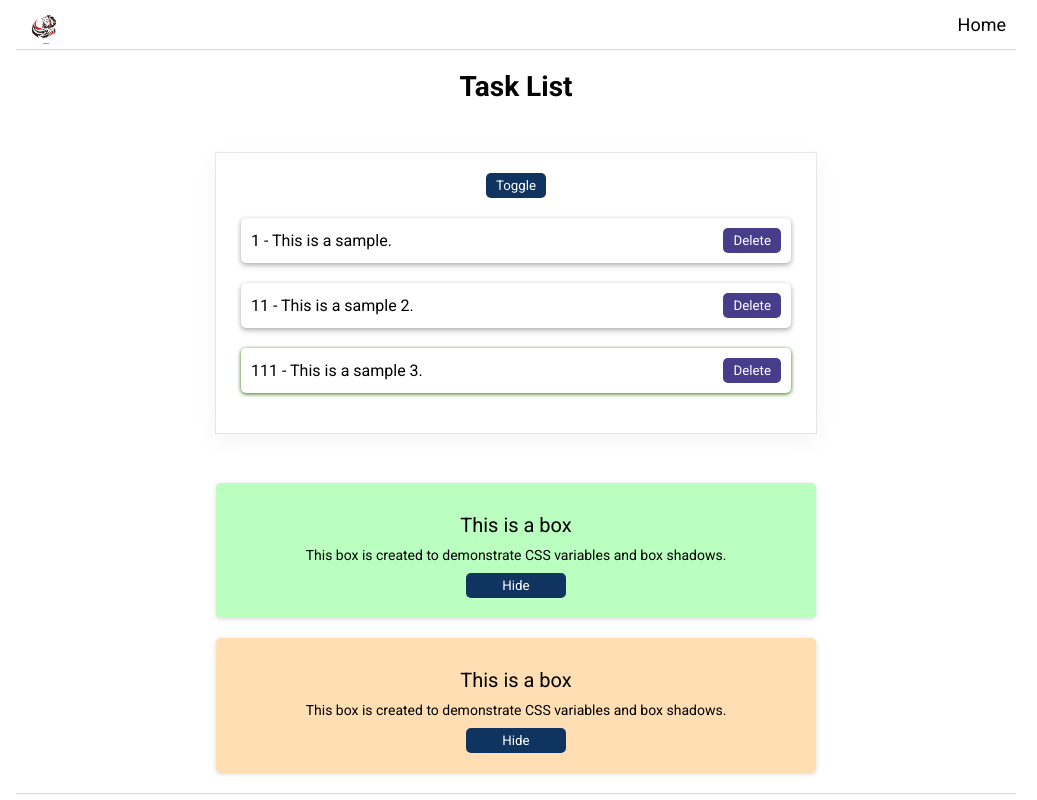
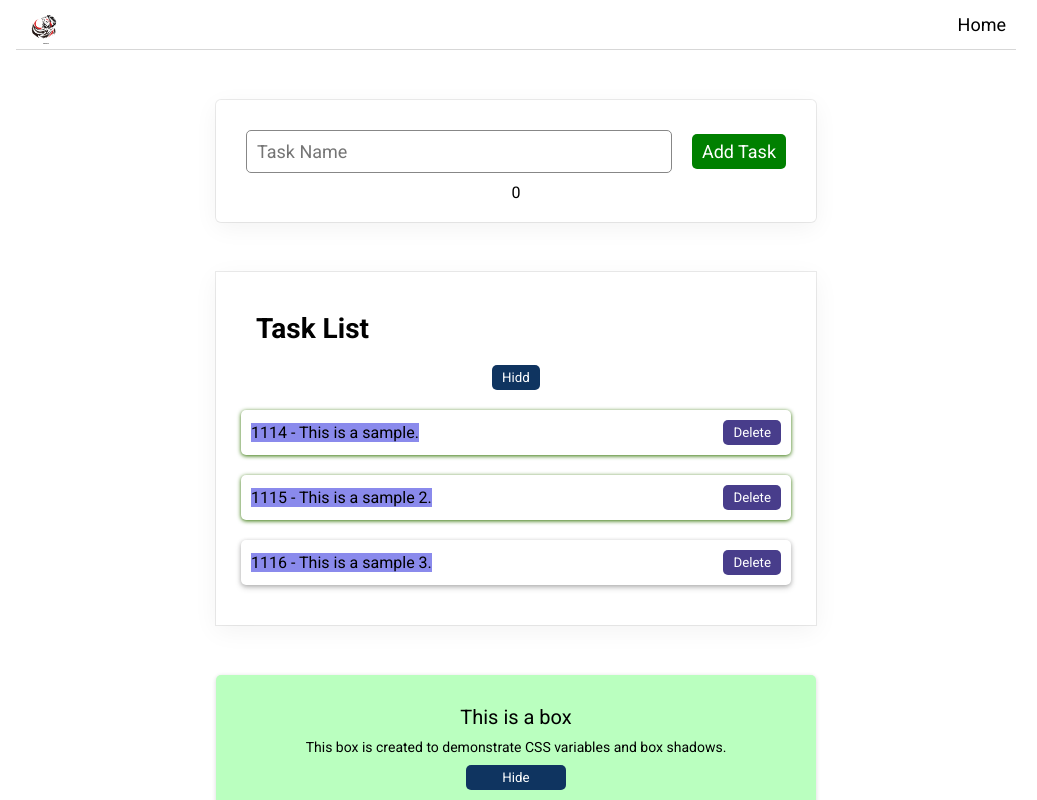
Before and after one commit to masudrana101/taskmate, a React (Create React App) app: page / in a window 1280 px wide. Shown: the top 800 px of the page, without its empty margins (124-1161 px from the left). Built offline with nearby package versions, Linux system fonts and the light colour scheme.

Commit message:
update2
Signed-off-by: Masud <masud.cse.sub@gmail.com>

```diff
--- a/src/App.js
+++ b/src/App.js
@@ -1,18 +1,19 @@
-import { useState } from 'react';
 import { Header } from './components/Header';
 import { TaskList } from './components/TaskList';
 import { Footer } from './components/Footer';
+import { AddTask } from './components/AddTask';
 import './App.css';
 
 
 function App() {
 
-const info ="Random"; // prop drilling example
+//const info ="Random"; // prop drilling example
 
   return (
     <div className={"App "}>
       <Header/>
-      <TaskList info={info} />
+      <AddTask />
+      <TaskList />
       <Footer/>
 
 
--- a/src/components/AddTask.css
+++ b/src/components/AddTask.css
@@ -0,0 +1,47 @@
+.addtask{
+    max-width: 600px;
+    margin: 50px auto;
+    padding: 20px;
+    box-shadow: rgba(0, 0, 0, 0.05) 0px 6px 24px 0px, rgba(0, 0, 0, 0.08) 0px 0px 0px 1px;
+    border-radius: 5px;
+}
+
+.addtask form{
+    display: flex;
+    justify-content: space-around;
+    align-items: center;
+    flex-wrap: wrap;
+}
+
+.addtask label{
+    font-size: 20px;
+    margin-right: 5px;
+}
+
+.addtask input{
+    font-size: 18px;
+    padding: 10px;
+    border: 1px solid #878787;
+    border-radius: 5px;
+    flex-grow: 1;
+    margin: 10px;
+}
+
+.addtask input:focus{
+    outline: none;
+}
+
+.addtask select{
+    font-size: 18px;
+    padding: 7px;
+    border-radius: 5px;
+    margin: 10px;
+    cursor: pointer;
+}
+
+.addtask button{
+    font-size: 18px;
+    padding: 7px 10px;
+    margin: 10px;
+    background-color: green;
+}
--- /dev/null
+++ b/src/components/AddTask.js
@@ -0,0 +1,22 @@
+import { use, useState } from "react";
+import "./AddTask.css";
+
+export const AddTask = () => {
+  const [taskValue, setTaskValue] = useState("");
+
+  const handleChange = (event) => {
+    setTaskValue(event.target.value);
+  }
+
+
+  return (
+    <section className="addtask">
+    <form>
+         <input onChange={(e) => setTaskValue} type="text" name="task"  id="task" placeholder="Task Name" autoComplete="off" />
+         <button type="submit">Add Task</button>
+    </form>
+    <p>{taskValue.length}</p>
+
+    </section>
+    )
+}
--- a/src/components/TaskCard.js
+++ b/src/components/TaskCard.js
@@ -1,9 +1,11 @@
 import "./TaskCard.css";
+import styles from "./TaskCard.module.css";
+
 export const TaskCard = ({task, handleDelete}) => {
   return (
    <div className="taskcard">
-      <li   className={`${task.completed ? "completed" :  "incomplete"}`}>
-            <span>{task.id} - {task.name}</span>
+      <li   className={task.completed ? "completed" :  "incomplete"}>
+            <span className={styles.title}>{task.id} - {task.name}</span>
             <button onClick={() => handleDelete(task.id)} className='Delete'>Delete</button>
       </li>
    </div>
--- /dev/null
+++ b/src/components/TaskCard.module.css
@@ -0,0 +1,7 @@
+.title{
+    background-color: rgb(138, 138, 236);
+}
+
+#random{
+background-color: rgb(138, 138, 236);
+}
--- a/src/components/TaskList.css
+++ b/src/components/TaskList.css
@@ -1,6 +1,6 @@
 .tasklist h1{
   font-size: 28px;
-  text-align: center;
+  text-align: left;
   margin: 20px;
 }
 
@@ -21,4 +21,5 @@
   padding: 5px 10px;
   cursor: pointer;
 
+
 }
--- a/src/components/TaskList.js
+++ b/src/components/TaskList.js
@@ -2,44 +2,56 @@ import { useState } from "react";
 import { TaskCard } from "./TaskCard";
 import { BoxCard } from "./BoxCard";
 import "./TaskList.css";
+import "./AddTask.css";
 
-export const TaskList = ({info}) => {
+export const TaskList = () => {
   const [task, setTask] = useState([
-      { id: 1, name: "This is a sample.", completed: false },
-      { id: 11, name: "This is a sample 2.", completed: false },
-      { id: 111, name: "This is a sample 3.", completed: true }
-    ]);
-    const [show, setShow] = useState([true]);
+    { id: 1114, name: "This is a sample.", completed: true },
+    { id: 1115, name: "This is a sample 2.", completed: true },
+    { id: 1116, name: "This is a sample 3.", completed: false },
+  ]);
+  const [show, setShow] = useState([true]);
 
-
-    function handleDelete(id) {
-      setTask(task.filter((task) => task.id !== id));
-    }
-
+  function handleDelete(id) {
+    setTask(task.filter((task) => task.id !== id));
+  }
 
   return (
     <section className="tasklist">
-      <h1>Task List </h1>
       <ul>
-      <button  className= 'trigger' onClick={() => setShow(!show)}>Toggle</button>
-      { show && task.map((task) => (
-        <TaskCard key={task.id} info={info} task={task} handleDelete={handleDelete}/>
+        <div className="header">
+           <h1>Task List </h1>
+          <button className="trigger" onClick={() => setShow(!show)}>{show ? "Hidd" : "show"}{" "}</button>
 
+        </div>
+        {show && task.map((task) => (
+              <TaskCard key={task.id} task={task} handleDelete={handleDelete} />
         ))}
+
       </ul>
+
+
+
+
+
       <BoxCard result="success">
         <p className="title">This is a box</p>
-        <p className="description">This box is created to demonstrate CSS variables and box shadows.</p>
+        <p className="description">
+          This box is created to demonstrate CSS variables and box shadows.
+        </p>
+      </BoxCard>
+
+      <BoxCard result="warning">
+        <p className="title">This is a box</p>
+        <p className="description">
+          This box is created to demonstrate CSS variables and box shadows.
+        </p>
       </BoxCard>
 
 
-       <BoxCard result="warning">
-        <p className="title">This is a box</p>
-        <p className="description">This box is created to demonstrate CSS variables and box shadows.</p>
-      </BoxCard>
 
     </section>
-  )
-}
+  );
+};
 
 export default TaskList;
```
